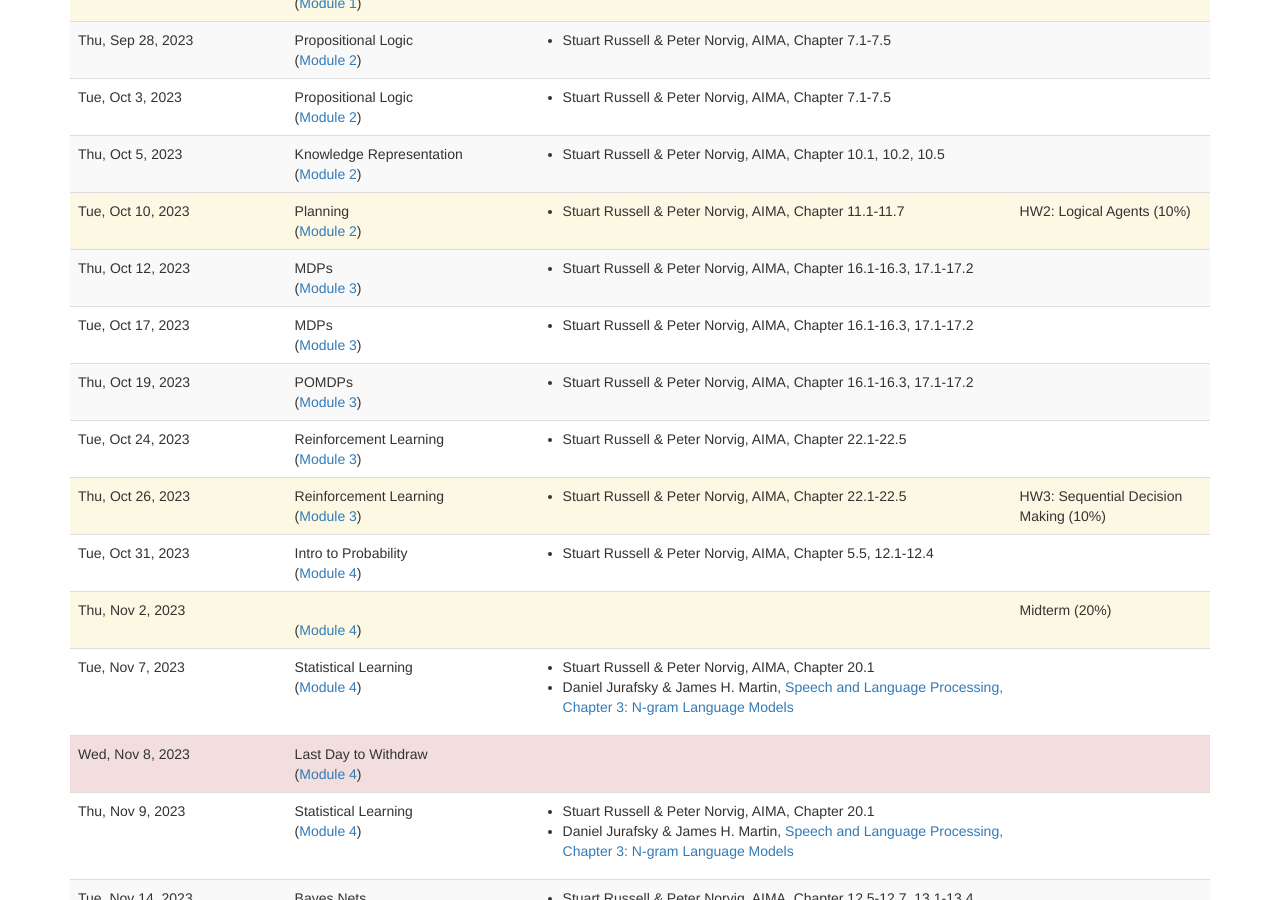
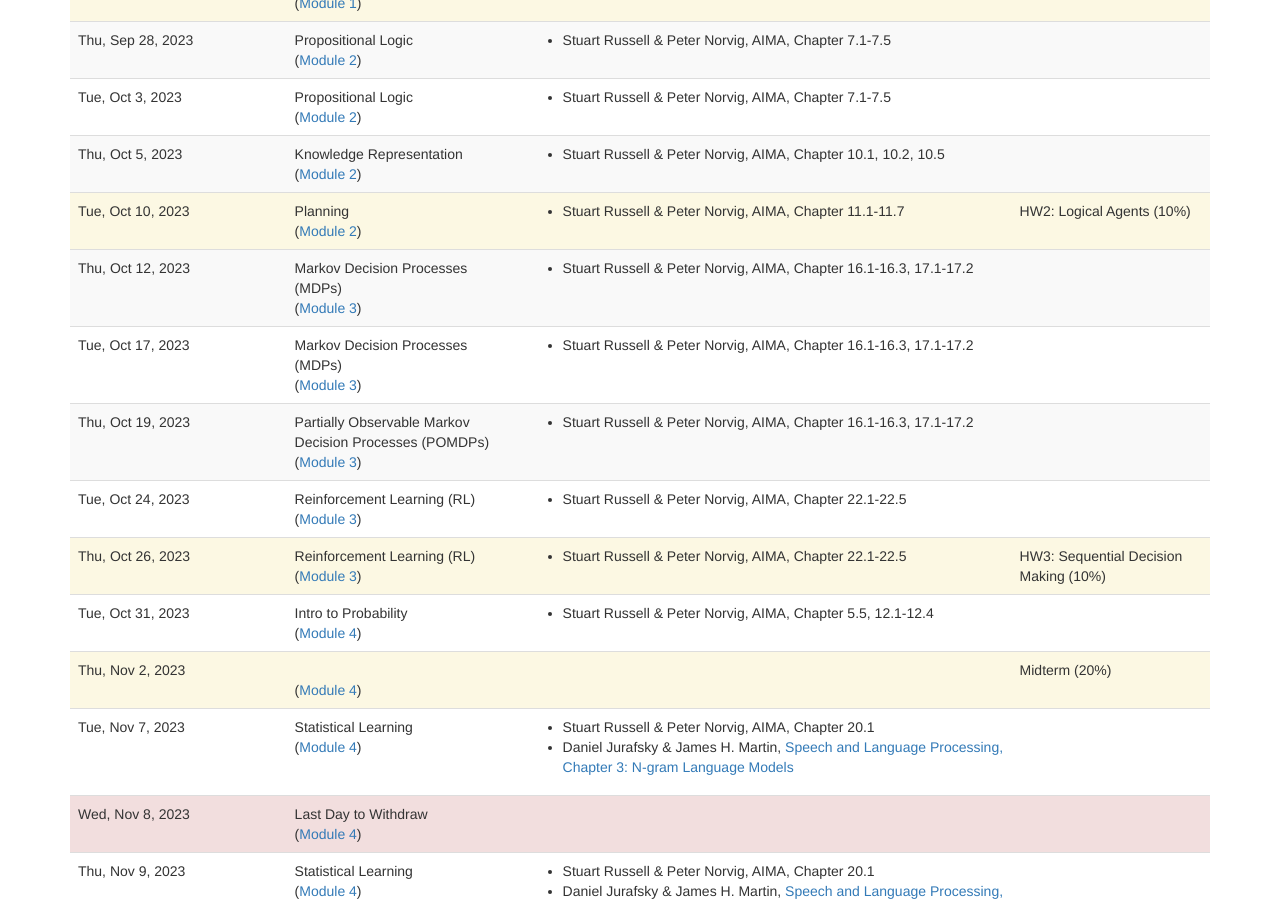
Before and after one commit to lara-martin/Principles-of-AI, a Jekyll site: the page built from lectures.md, in a window 1280 px wide and 900 px high, scrolled down 729 px. Built offline with Jekyll 4.4.1, drawn with Linux system fonts in a browser that asks for light colours; nearby versions of some CDN libraries; a script that is not in the unit is left out.

Commit message:
got rid of overlap in titles

```diff
--- a/_data/lectures.yaml
+++ b/_data/lectures.yaml
@@ -81,19 +81,19 @@
       url:
 -
   date: 2023-10-12
-  title: MDPs
+  title: Markov Decision Processes (MDPs)
 -
   date: 2023-10-17
-  title: MDPs
+  title: Markov Decision Processes (MDPs)
 -
   date: 2023-10-19
-  title: POMDPs
+  title: Partially Observable Markov Decision Processes (POMDPs)
 -
   date: 2023-10-24
-  title: Reinforcement Learning
+  title: Reinforcement Learning (RL)
 -
   date: 2023-10-26
-  title: Reinforcement Learning
+  title: Reinforcement Learning (RL)
   type: deadline
   homework_due:
     -
```
